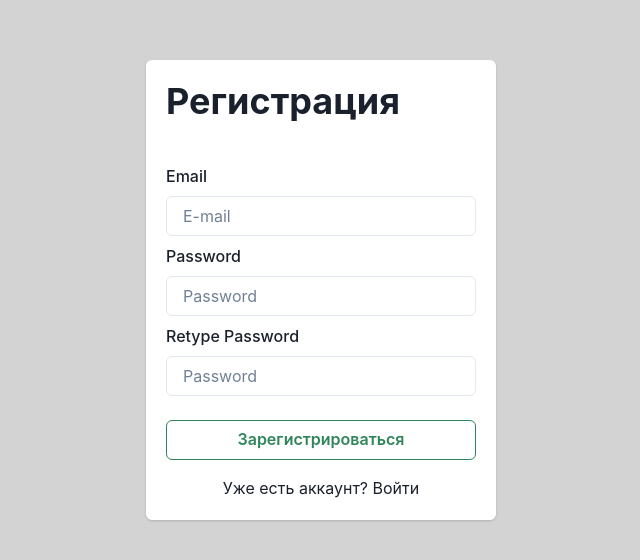
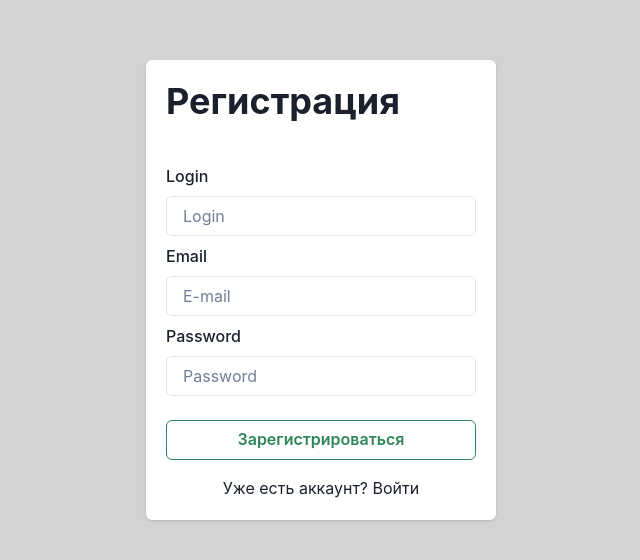
Before and after one commit to googlakk/memoreMee, a React (Vite) app in the folder frontend/: page /register in a window 1280 px wide. Shown: the part 110-670 px from the top of the page, without its empty margins (319-959 px from the left). Built offline with nearby package versions, Linux system fonts and the light colour scheme.

Commit message:
Add: registration

```diff
--- a/frontend/package.json
+++ b/frontend/package.json
@@ -15,13 +15,16 @@
     "@chakra-ui/react": "^2.7.1",
     "@emotion/react": "^11.11.1",
     "@emotion/styled": "^11.11.0",
+    "@hookform/resolvers": "^3.1.1",
     "@types/ramda": "^0.29.3",
     "framer-motion": "^10.12.16",
     "graphql": "^16.7.1",
     "ramda": "^0.29.0",
     "react": "^18.2.0",
     "react-dom": "^18.2.0",
-    "react-router-dom": "^6.13.0"
+    "react-hook-form": "^7.45.1",
+    "react-router-dom": "^6.13.0",
+    "yup": "^1.2.0"
   },
   "devDependencies": {
     "@graphql-codegen/cli": "4.0.1",
--- a/frontend/src/app/providers/index.ts
+++ b/frontend/src/app/providers/index.ts
@@ -1,5 +1,10 @@
 import { compose } from "ramda";
+import { withApolloProvider } from "./withApolloProvider";
 import { withCharkaProvider } from "./withCharkaProvider";
 import { withRouterProvider } from "./withRouterProvider";
 
-export const withProviders = compose(withCharkaProvider, withRouterProvider);
+export const withProviders = compose(
+  withCharkaProvider,
+  withRouterProvider,
+  withApolloProvider
+);
--- /dev/null
+++ b/frontend/src/app/providers/withApolloProvider.tsx
@@ -0,0 +1,16 @@
+import { ApolloClient, ApolloProvider, InMemoryCache } from "@apollo/client";
+
+const client = new ApolloClient({
+  uri: "http://127.0.0.1:1337/graphql",
+  cache: new InMemoryCache(),
+});
+
+export const withApolloProvider =
+  (Component: React.FC): React.FC =>
+  () => {
+    return (
+      <ApolloProvider client={client}>
+        <Component />
+      </ApolloProvider>
+    );
+  };
--- a/frontend/src/pages/register/index.tsx
+++ b/frontend/src/pages/register/index.tsx
@@ -1,57 +1,6 @@
-import {
-  Button,
-  Card,
-  CardBody,
-  CardHeader,
-  Center,
-  FormControl,
-  FormLabel,
-  Heading,
-  Input,
-  Stack,
-  Text,
-} from "@chakra-ui/react";
-
 import { FC } from "react";
-import { Link } from "react-router-dom";
-import { ROUTES } from "@pages/routes";
+import { RegisterForm } from "@widgets/register-form";
 
 export const RegisterPage: FC = () => {
-  return (
-    <Center h={"100vh"} bgColor={"lightgray"}>
-      <Card w={"100%"} maxW={"350px"}>
-        <CardHeader>
-          <Heading>Регистрация</Heading>
-        </CardHeader>
-        <CardBody>
-          <form>
-            <Stack direction="column">
-              <FormControl>
-                <FormLabel>Email</FormLabel>
-                <Input type="text" placeholder="E-mail" />
-              </FormControl>
-
-              <FormControl>
-                <FormLabel>Password</FormLabel>
-                <Input type="password" placeholder="Password" />
-              </FormControl>
-
-              <FormControl>
-                <FormLabel>Retype Password</FormLabel>
-                <Input type="password" placeholder="Password" />
-              </FormControl>
-
-              <Button colorScheme="green" variant="outline" mt={4}>
-                Зарегистрироваться
-              </Button>
-            </Stack>
-          </form>
-
-          <Text align={"center"} mt={4}>
-            Уже есть аккаунт? <Link to={ROUTES.LOGIN}>Войти</Link>
-          </Text>
-        </CardBody>
-      </Card>
-    </Center>
-  );
+  return <RegisterForm />;
 };
--- /dev/null
+++ b/frontend/src/widgets/register-form/api/mutations.gen.ts
@@ -0,0 +1,59 @@
+import * as Types from '../../../shared/api/models.gen';
+
+import { gql } from '@apollo/client';
+import * as Apollo from '@apollo/client';
+const defaultOptions = {} as const;
+export type RegisterMutationVariables = Types.Exact<{
+  input: Types.UsersPermissionsRegisterInput;
+}>;
+
+
+export type RegisterMutation = { readonly register: { readonly jwt?: string | null, readonly user: { readonly id: string, readonly username: string, readonly email?: string | null, readonly confirmed?: boolean | null, readonly blocked?: boolean | null, readonly role?: { readonly id: string, readonly name: string, readonly type?: string | null, readonly description?: string | null } | null } } };
+
+
+export const RegisterDocument = gql`
+    mutation Register($input: UsersPermissionsRegisterInput!) {
+  register(input: $input) {
+    jwt
+    user {
+      id
+      username
+      email
+      confirmed
+      blocked
+      role {
+        id
+        name
+        type
+        description
+      }
+    }
+  }
+}
+    `;
+export type RegisterMutationFn = Apollo.MutationFunction<RegisterMutation, RegisterMutationVariables>;
+
+/**
+ * __useRegisterMutation__
+ *
+ * To run a mutation, you first call `useRegisterMutation` within a React component and pass it any options that fit your needs.
+ * When your component renders, `useRegisterMutation` returns a tuple that includes:
+ * - A mutate function that you can call at any time to execute the mutation
+ * - An object with fields that represent the current status of the mutation's execution
+ *
+ * @param baseOptions options that will be passed into the mutation, supported options are listed on: https://www.apollographql.com/docs/react/api/react-hooks/#options-2;
+ *
+ * @example
+ * const [registerMutation, { data, loading, error }] = useRegisterMutation({
+ *   variables: {
+ *      input: // value for 'input'
+ *   },
+ * });
+ */
+export function useRegisterMutation(baseOptions?: Apollo.MutationHookOptions<RegisterMutation, RegisterMutationVariables>) {
+        const options = {...defaultOptions, ...baseOptions}
+        return Apollo.useMutation<RegisterMutation, RegisterMutationVariables>(RegisterDocument, options);
+      }
+export type RegisterMutationHookResult = ReturnType<typeof useRegisterMutation>;
+export type RegisterMutationResult = Apollo.MutationResult<RegisterMutation>;
+export type RegisterMutationOptions = Apollo.BaseMutationOptions<RegisterMutation, RegisterMutationVariables>;
--- /dev/null
+++ b/frontend/src/widgets/register-form/api/mutations.gql
@@ -0,0 +1,18 @@
+mutation Register($input: UsersPermissionsRegisterInput!) {
+  register(input: $input) {
+    jwt,
+    user {
+      id,
+      username,
+      email,
+      confirmed,
+      blocked,
+      role {
+        id,
+        name,
+        type,
+        description
+      }
+    }
+  }
+}
--- /dev/null
+++ b/frontend/src/widgets/register-form/index.ts
@@ -0,0 +1 @@
+export * from "./ui";
--- /dev/null
+++ b/frontend/src/widgets/register-form/model/useRegisterForm.ts
@@ -0,0 +1,43 @@
+import * as Yup from "yup";
+
+import { UsersPermissionsRegisterInput } from "@shared/api/models.gen";
+import { useForm } from "react-hook-form";
+import { useMemo } from "react";
+import { useRegisterMutation } from "../api/mutations.gen";
+import { yupResolver } from "@hookform/resolvers/yup";
+
+const REGISTER_FORM_SCHEMA = Yup.object({
+  username: Yup.string().required(),
+  email: Yup.string().email().required(),
+  password: Yup.string().required(),
+});
+
+export const useRegisterForm = () => {
+  const [register, { data, loading, error }] = useRegisterMutation();
+
+  const {
+    control,
+    formState: { errors: validationErrors },
+    ...methods
+  } = useForm<UsersPermissionsRegisterInput>({
+    resolver: yupResolver(REGISTER_FORM_SCHEMA),
+  });
+
+  const handleSubmit = useMemo(
+    () =>
+      methods.handleSubmit((data) => {
+        register({ variables: { input: data } });
+      }),
+    [methods.handleSubmit]
+  );
+
+  return {
+    control,
+    methods,
+    handleSubmit,
+    validationErrors,
+    data,
+    loading,
+    error,
+  };
+};
--- /dev/null
+++ b/frontend/src/widgets/register-form/ui/index.tsx
@@ -0,0 +1,98 @@
+import {
+  Alert,
+  Button,
+  Card,
+  CardBody,
+  CardHeader,
+  Center,
+  FormControl,
+  FormErrorMessage,
+  FormLabel,
+  Heading,
+  Input,
+  Stack,
+  Text,
+} from "@chakra-ui/react";
+
+import { Link } from "react-router-dom";
+import { ROUTES } from "@pages/routes";
+import { useRegisterForm } from "../model/useRegisterForm";
+
+export const RegisterForm: React.FC = () => {
+  const { handleSubmit, methods, validationErrors, loading, error } =
+    useRegisterForm();
+
+  return (
+    <Center h={"100vh"} bgColor={"lightgray"}>
+      <Card w={"100%"} maxW={"350px"}>
+        <CardHeader>
+          <Heading>Регистрация</Heading>
+        </CardHeader>
+        <CardBody>
+          <form onSubmit={handleSubmit}>
+            <Stack direction="column">
+              <FormControl>
+                <FormLabel>Login</FormLabel>
+                <Input
+                  type="text"
+                  placeholder="Login"
+                  isInvalid={!!validationErrors.username}
+                  {...methods.register("username")}
+                />
+                <FormErrorMessage>
+                  {validationErrors.username?.message}
+                </FormErrorMessage>
+              </FormControl>
+
+              <FormControl>
+                <FormLabel>Email</FormLabel>
+                <Input
+                  type="text"
+                  placeholder="E-mail"
+                  isInvalid={!!validationErrors.email}
+                  {...methods.register("email")}
+                />
+                <FormErrorMessage>
+                  {validationErrors.email?.message}
+                </FormErrorMessage>
+              </FormControl>
+
+              <FormControl>
+                <FormLabel>Password</FormLabel>
+                <Input
+                  type="password"
+                  placeholder="Password"
+                  isInvalid={!!validationErrors.password}
+                  {...methods.register("password")}
+                />
+                <FormErrorMessage>
+                  {validationErrors.password?.message}
+                </FormErrorMessage>
+              </FormControl>
+
+              {error && (
+                <Alert colorScheme="red" mt={4}>
+                  {error?.message}
+                </Alert>
+              )}
+
+              <Button
+                type="submit"
+                colorScheme="green"
+                variant="outline"
+                mt={4}
+                isLoading={loading}
+              >
+                Зарегистрироваться
+              </Button>
+            </Stack>
+          </form>
+
+          <Text align={"center"} mt={4}>
+            Уже есть аккаунт? <Link to={ROUTES.LOGIN}>Войти</Link>
+          </Text>
+        </CardBody>
+      </Card>
+    </Center>
+  );
+};
```
Also changed, not shown: 1 other file (tests, documents, lock files or other folders).
